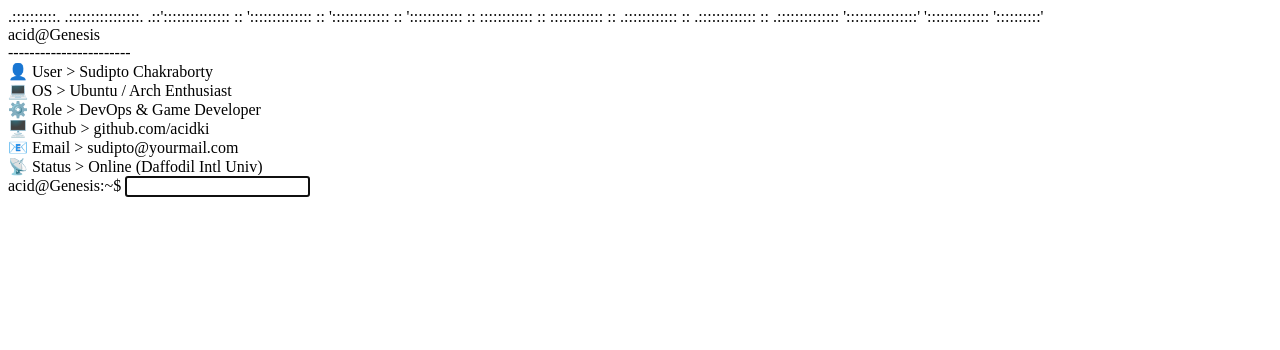
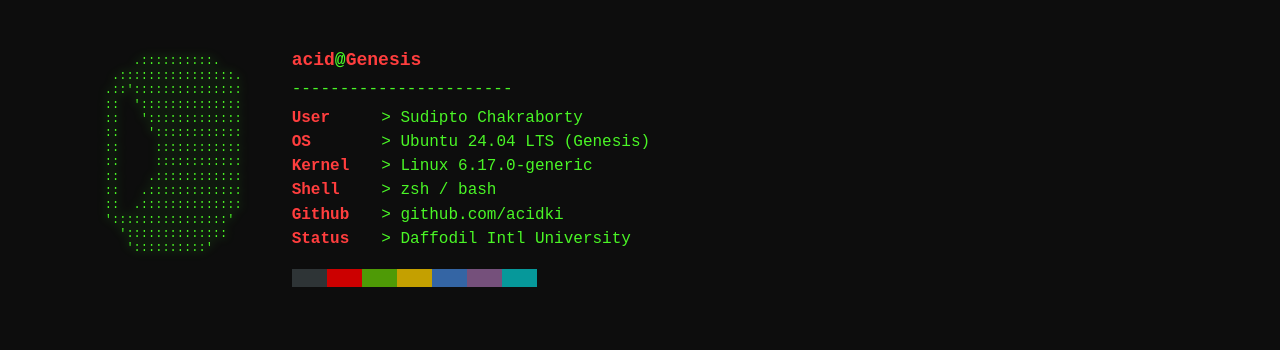
Before and after one commit to acidki/Introduction-Terminal, a website: page index.html in a window 1280 px wide. Drawn offline with Linux system fonts and the light colour scheme.

Commit message:
Update index.html

```diff
--- a/index.html
+++ b/index.html
@@ -1,3 +1,74 @@
+<!DOCTYPE html>
+<html lang="en">
+<head>
+    <meta charset="UTF-8">
+    <meta name="viewport" content="width=device-width, initial-scale=1.0">
+    <title>acid@Genesis: ~</title>
+    <style>
+        body {
+            background-color: #0d0d0d;
+            color: #4af626;
+            font-family: 'Ubuntu Mono', 'Courier New', Courier, monospace;
+            padding: 40px;
+            margin: 0;
+            line-height: 1.2;
+        }
+
+        .fetch-container {
+            display: flex;
+            gap: 50px;
+            margin-bottom: 20px;
+            align-items: flex-start;
+        }
+
+        .ascii-art {
+            white-space: pre;
+            color: #4af626;
+            font-size: 12px;
+            filter: drop-shadow(0 0 5px #4af626);
+        }
+
+        .info-side {
+            padding-top: 10px;
+        }
+
+        .user-line { font-weight: bold; margin-bottom: 8px; font-size: 18px; }
+        .user { color: #ff3e3e; }
+        .host { color: #ff3e3e; }
+        .separator { color: #4af626; margin-bottom: 10px; }
+
+        .info-item { margin-bottom: 5px; font-size: 16px; }
+        .label { color: #ff3e3e; font-weight: bold; display: inline-block; width: 80px; }
+        .value { color: #4af626; }
+
+        .color-blocks {
+            margin-top: 20px;
+            display: flex;
+        }
+        .block { width: 35px; height: 18px; display: inline-block; }
+        .bg-black { background: #2e3436; }
+        .bg-red { background: #cc0000; }
+        .bg-green { background: #4e9a06; }
+        .bg-yellow { background: #c4a000; }
+        .bg-blue { background: #3465a4; }
+        .bg-magenta { background: #75507b; }
+        .bg-cyan { background: #06989a; }
+        .bg-white { background: #d3d7cf; }
+
+        .input-line { display: flex; align-items: center; margin-top: 20px; font-size: 16px; }
+        #command-input {
+            background: transparent;
+            border: none;
+            color: #4af626;
+            font-family: inherit;
+            font-size: inherit;
+            outline: none;
+            flex-grow: 1;
+            margin-left: 10px;
+        }
+    </style>
+</head>
+<body>
     <div id="terminal">
         <div class="fetch-container">
             <div class="ascii-art">
@@ -20,22 +91,12 @@
             <div class="info-side">
                 <div class="user-line"><span class="user">acid</span>@<span class="host">Genesis</span></div>
                 <div class="separator">-----------------------</div>
-            <div class="info-item"><span class="label">👤 User</span> > <span class="value">Sudipto Chakraborty</span></div>
-            <div class="info-item"><span class="label">💻 OS</span> > <span class="value">Ubuntu / Arch Enthusiast</span></div>
-            <div class="info-item"><span class="label">⚙️ Role</span> > <span class="value">DevOps & Game Developer</span></div>
-            <div class="info-item"><span class="label">🖥️ Github</span> > <span class="value">github.com/acidki</span></div>
-            <div class="info-item"><span class="label">📧 Email</span> > <span class="value">sudipto@yourmail.com</span></div>
-            <div class="info-item"><span class="label">📡 Status</span> > <span class="value">Online (Daffodil Intl Univ)</span></div>
+                <div class="info-item"><span class="label">User</span> > <span class="value">Sudipto Chakraborty</span></div>
+                <div class="info-item"><span class="label">OS</span> > <span class="value">Ubuntu 24.04 LTS (Genesis)</span></div>
+                <div class="info-item"><span class="label">Kernel</span> > <span class="value">Linux 6.17.0-generic</span></div>
+                <div class="info-item"><span class="label">Shell</span> > <span class="value">zsh / bash</span></div>
+                <div class="info-item"><span class="label">Github</span> > <span class="value">github.com/acidki</span></div>
+                <div class="info-item"><span class="label">Status</span> > <span class="value">Daffodil Intl University</span></div>
 
                 <div class="color-blocks">
-                <span class="block black"></span><span class="block red"></span><span class="block green"></span><span class="block yellow"></span><span class="block blue"></span><span class="block magenta"></span><span class="block cyan"></span><span class="block white"></span>
-            </div>
-        </div>
-    </div>
-
-    <div id="history"></div>
-    <div class="input-line">
-        <span>acid@Genesis:~$</span>
-        <input type="text" id="command-input" autofocus autocomplete="off">
-    </div>
-</div>
+                    <span class="block bg-black"></span><span class="block bg-red"></span><span class="block bg-green"></span><span class="block bg-yellow"></span><span class="block bg-blue"></span><span class="block bg-magenta"></span><span class="block bg-cyan"></span><span
```
Lines whose indentation alone changed are shown as unchanged.
